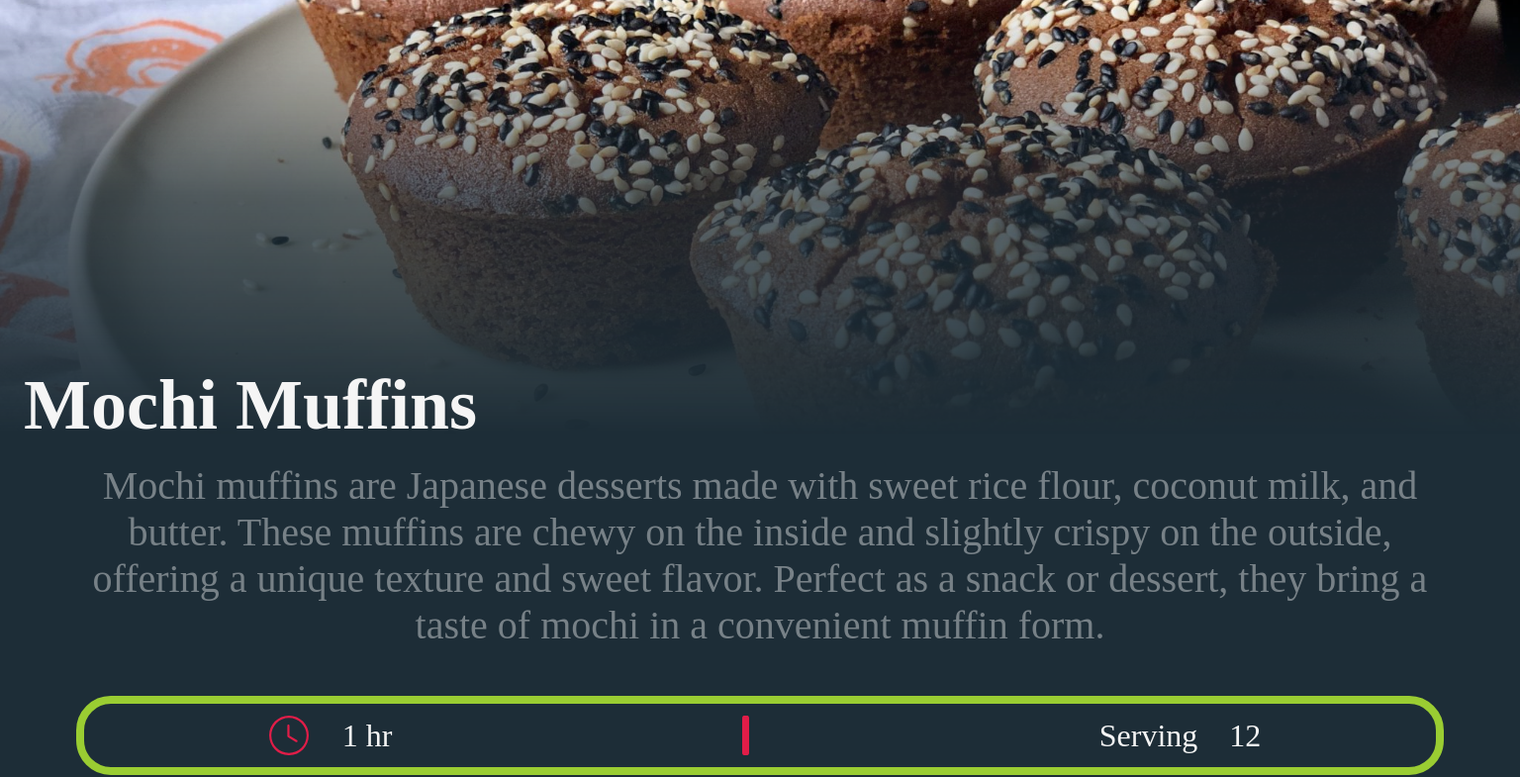
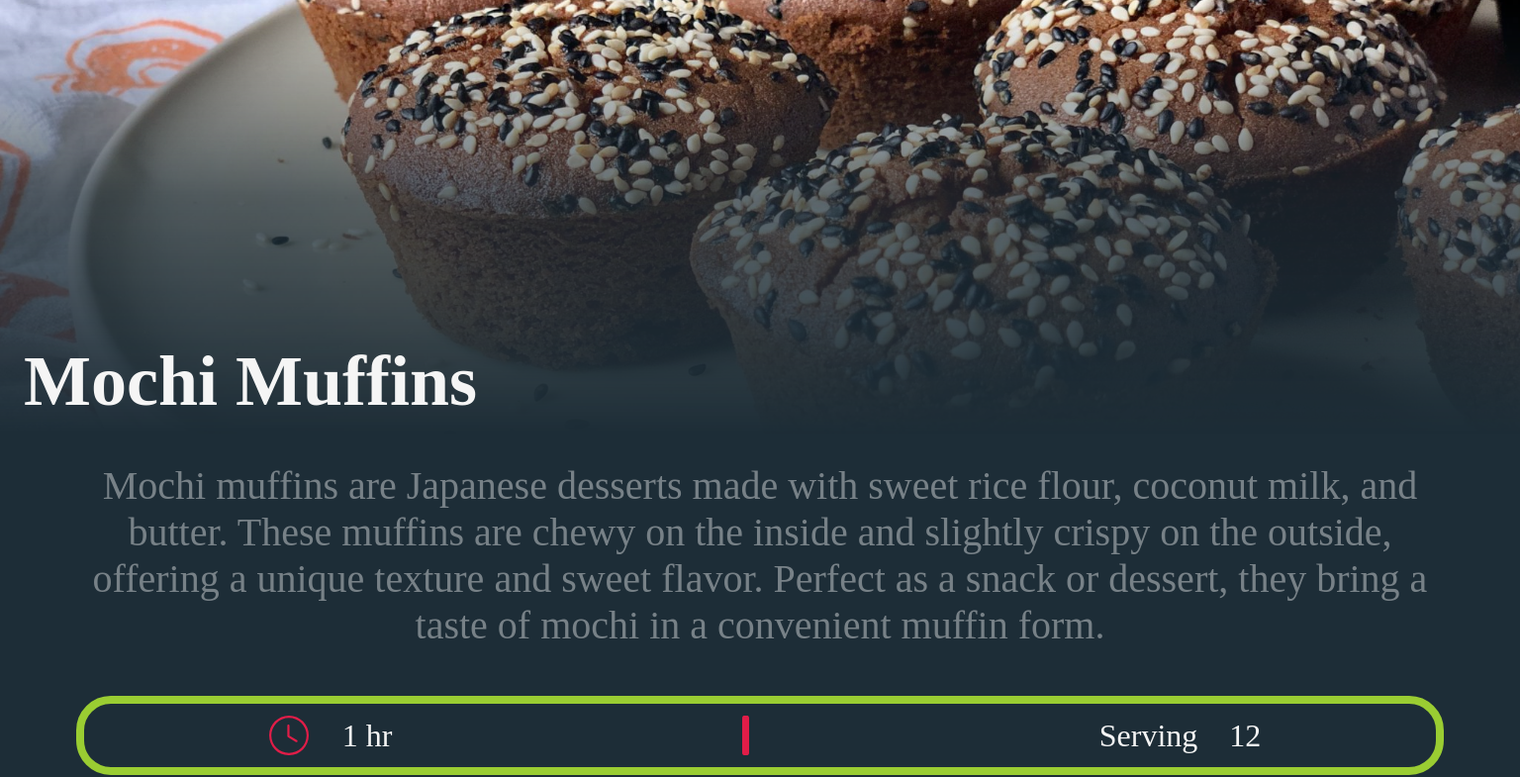
Before and after one commit to frost3dWave/odin-recipes, a plain HTML site: page recipes/Mochi_Muffins.html in a window 1536 px wide. Shown: the top 785 px of the page at 99% size. Drawn offline with Linux system fonts and the light colour scheme.

Commit message:
resolved title overflow

```diff
--- a/recipes/Mochi_muffins.css
+++ b/recipes/Mochi_muffins.css
@@ -349,7 +349,7 @@ body {
 
     .hero__title{
         font-size: 4.5rem;
-        top:23rem;
+        top:21.5rem;
         left: 1.5rem;
     }
 
@@ -425,10 +425,6 @@ body {
         overflow: hidden;
     }
 
-    .hero__title{
-        top:23rem;
-    }
-
     .hero__image {
         height: 55vh;
     }
--- a/recipes/Tandoori_Chicken.css
+++ b/recipes/Tandoori_Chicken.css
@@ -349,7 +349,7 @@ body {
 
     .hero__title{
         font-size: 4.5rem;
-        top:23rem;
+        top:21.5rem;
         left: 1.5rem;
     }
 
@@ -425,10 +425,6 @@ body {
         overflow: hidden;
     }
 
-    .hero__title{
-        top:23rem;
-    }
-
     .hero__image {
         height: 55vh;
     }
--- a/recipes/pages.css
+++ b/recipes/pages.css
@@ -422,7 +422,7 @@ body {
 @media (min-width: 1536px) {
 
     .hero__title{
-        top:23rem;
+        top:21.5rem;
     }
 
     .hero__image {
```
